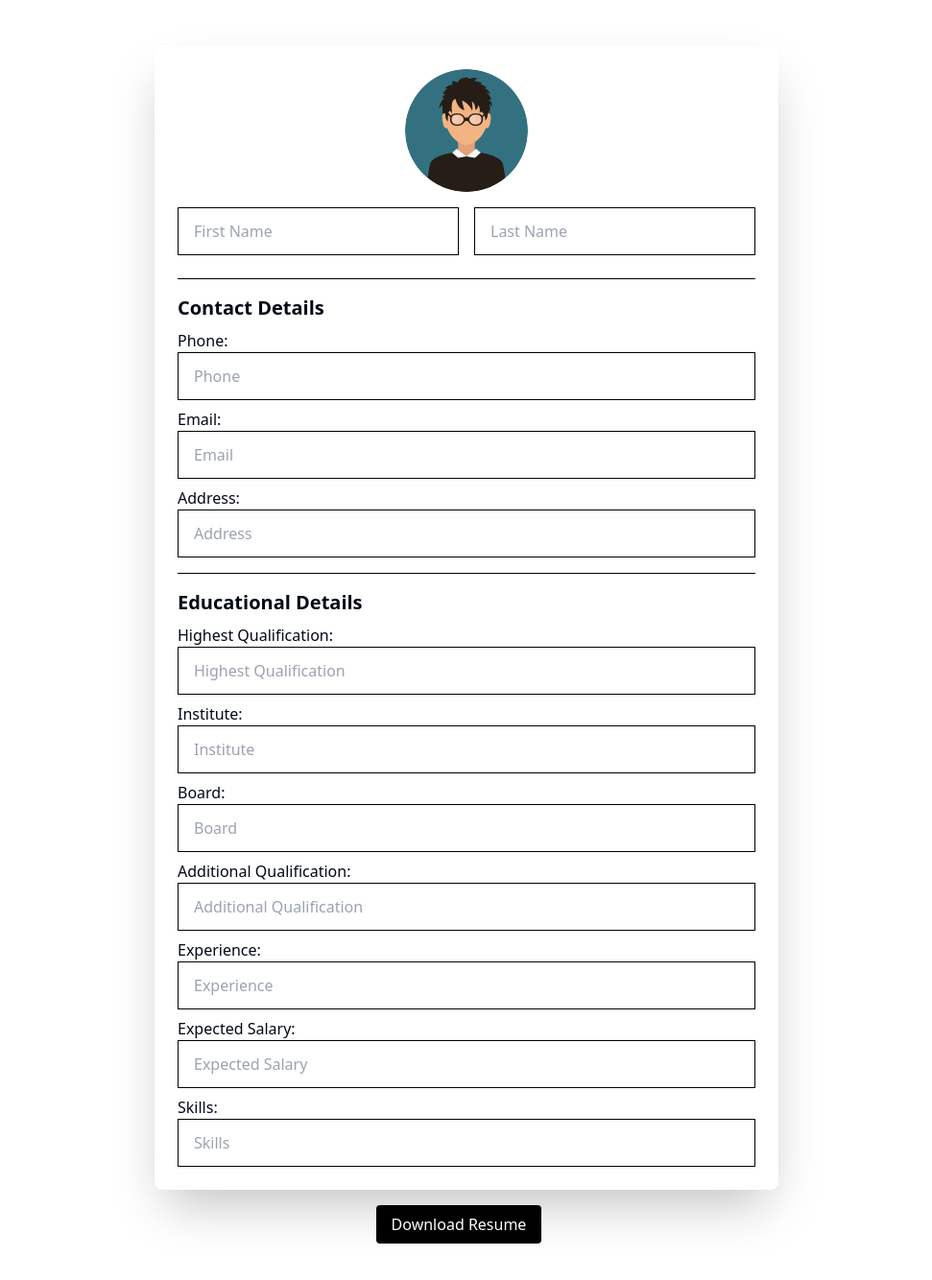
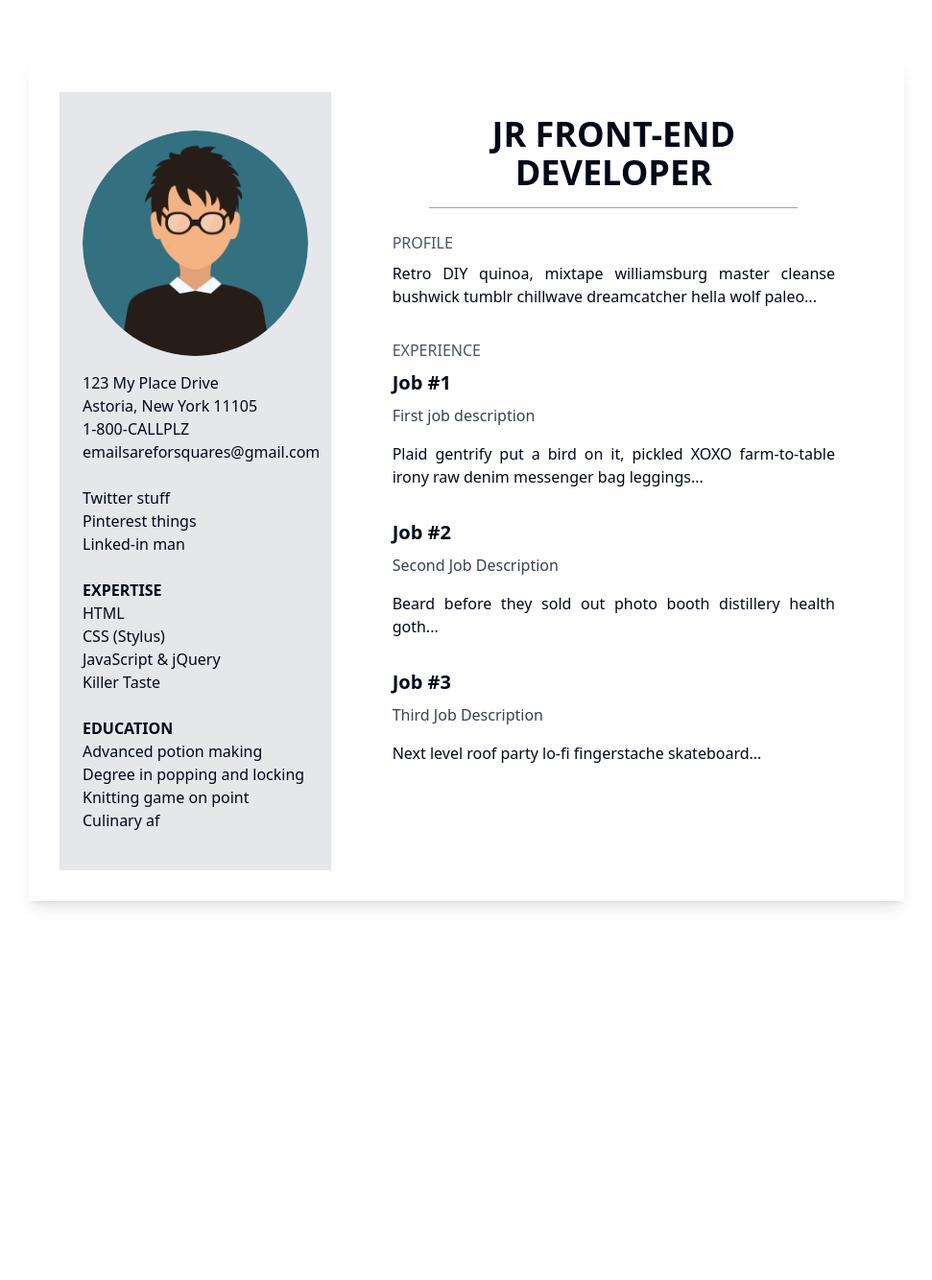
Before and after one commit to aaananddd/multipleSelect, a React (Vite) app: page / in a window 1280 px wide. Shown: the top 1334 px of the page at 96% size, without its empty margins (154-1125 px from the left). After the commit the page ends 1003 px from the top, so only its background shows below. Built offline with nearby package versions, Linux system fonts and the light colour scheme.

Commit message:
changed  resume template.

```diff
--- a/src/components/view-resume/ResumeTemplate.jsx
+++ b/src/components/view-resume/ResumeTemplate.jsx
@@ -1,186 +1,58 @@
-import React from "react";
-import { useForm } from "react-hook-form";
-import html2canvas from "html2canvas";
-import jsPDF from "jspdf";
+import React from 'react';
 
-const App = () => {
-  const { register, handleSubmit } = useForm();
-
-  const onSubmit = (data) => {
-    console.log(data);
-  };
-
-  const downloadResume = () => {
-    const input = document.getElementById("resume");
-
-    html2canvas(input).then((canvas) => {
-      const imgData = canvas.toDataURL("image/png");
-      const pdf = new jsPDF("p", "mm", "a4");
-      const imgWidth = 210;
-      const pageHeight = 295;
-      const imgHeight = (canvas.height * imgWidth) / canvas.width;
-      let heightLeft = imgHeight;
-      let position = 0;
-
-      pdf.addImage(imgData, "PNG", 0, position, imgWidth, imgHeight);
-      heightLeft -= pageHeight;
-
-      while (heightLeft >= 0) {
-        position = heightLeft - imgHeight;
-        pdf.addPage();
-        pdf.addImage(imgData, "PNG", 0, position, imgWidth, imgHeight);
-        heightLeft -= pageHeight;
-      }
-
-      pdf.save("resume.pdf");
-    });
-  };
-
+const ResumeTemplate = () => {
     return (
-    <div className="App min-h-screen flex justify-center items-center">
-      <form onSubmit={handleSubmit(onSubmit)} className="max-w-4xl mx-auto p-4">
-        <div
-          id="resume"
-          className="bg-white shadow-2xl rounded-lg p-6 w-[650px]"
-        >
-          <div className="flex flex-col items-center">
-            <img
-              src="/public/images/img-2.png" // Replace with actual image source from API integration
-              alt="Student"
-              className="w-32 h-32 rounded-full mb-4"
-            />
-            <div className="w-full grid grid-cols-2 gap-4">
-              <input
-                {...register("firstName", { required: true })}
-                className="outline-none px-4 py-3 w-full border border-black mb-2"
-                placeholder="First Name"
-                type="text"
-              />
-              <input
-                {...register("lastName", { required: true })}
-                className="outline-none px-4 py-3 w-full border border-black mb-2"
-                placeholder="Last Name"
-                type="text"
-              />
+        <div className="max-w-screen-lg mx-auto bg-white shadow-lg p-8 my-8">
+            <div className="relative block page flex">
+                {/* Left Sidebar */}
+                <div className="w-1/3 bg-gray-200 py-10 px-6 relative">
+                    {/* Profile Image */}
+                    <div className="mugshot mb-4">
+                        <img src="/public/images/img-2.png" alt="Profile" className="w-full h-auto rounded-full" />
+                    </div>
+                    {/* Contact Information and Social Links */}
+                    <div>
+                        <p>123 My Place Drive</p>
+                        <p>Astoria, New York 11105</p>
+                        <p>1-800-CALLPLZ</p>
+                        <p>emailsareforsquares@gmail.com</p>
+                        <br/>
+                        <p className="block social twitter">Twitter stuff</p>
+                        <p className="block social pinterest">Pinterest things</p>
+                        <p className="block social linked-in">Linked-in man</p>
+                        <p className="uppercase block mt-6 font-semibold">Expertise</p>
+                        <p className="block list-thing">HTML</p>
+                        <p className="block list-thing">CSS (Stylus)</p>
+                        <p className="block list-thing">JavaScript & jQuery</p>
+                        <p className="block list-thing">Killer Taste</p>
+                        <p className="uppercase block mt-6 font-semibold">Education</p>
+                        <p className="block list-thing">Advanced potion making</p>
+                        <p className="block list-thing">Degree in popping and locking</p>
+                        <p className="block list-thing">Knitting game on point</p>
+                        <p className="block list-thing">Culinary af</p>
                     </div>
                 </div>
-          <div className="border-t border-black mt-4 pt-4">
-            <h2 className="text-xl font-semibold mb-2">Contact Details</h2>
-            <div className="space-y-2">
-              <div>
-                <label className="block font-medium">Phone:</label>
-                <input
-                  {...register("phone", { required: true })}
-                  className="outline-none px-4 py-3 w-full border border-black"
-                  placeholder="Phone"
-                  type="text"
-                />
-              </div>
-              <div>
-                <label className="block font-medium">Email:</label>
-                <input
-                  {...register("email", { required: true })}
-                  className="outline-none px-4 py-3 w-full border border-black"
-                  placeholder="Email"
-                  type="email"
-                />
-              </div>
-              <div>
-                <label className="block font-medium">Address:</label>
-                <input
-                  {...register("address", { required: true })}
-                  className="outline-none px-4 py-3 w-full border border-black"
-                  placeholder="Address"
-                  type="text"
-                />
+
+                {/* Main Content Container */}
+                <div className="relative content-container ml-6 px-10 py-6 w-2/3">
+                    <h2 className="uppercase text-center text-4xl font-semibold mb-4">Jr Front-End Developer</h2>
+                    <div className="block bg-gray-400 h-px w-96 mx-auto mb-6"></div>
+                    <div className="uppercase text-gray-600 mb-2">Profile</div>
+                    <p className="text-justify mb-8">Retro DIY quinoa, mixtape williamsburg master cleanse bushwick tumblr chillwave dreamcatcher hella wolf paleo...</p>
+                    <div className="uppercase text-gray-600 mb-2">Experience</div>
+                    <h3 className="font-semibold text-xl mb-2">Job #1</h3>
+                    <p className="text-gray-700 mb-4">First job description</p>
+                    <p className="text-justify mb-8">Plaid gentrify put a bird on it, pickled XOXO farm-to-table irony raw denim messenger bag leggings...</p>
+                    <h3 className="font-semibold text-xl mb-2">Job #2</h3>
+                    <p className="text-gray-700 mb-4">Second Job Description</p>
+                    <p className="text-justify mb-8">Beard before they sold out photo booth distillery health goth...</p>
+                    <h3 className="font-semibold text-xl mb-2">Job #3</h3>
+                    <p className="text-gray-700 mb-4">Third Job Description</p>
+                    <p className="text-justify mb-8">Next level roof party lo-fi fingerstache skateboard...</p>
                 </div>
             </div>
         </div>
-          <div className="border-t border-black mt-4 pt-4">
-            <h2 className="text-xl font-semibold mb-2">Educational Details</h2>
-            <div className="space-y-2">
-              <div>
-                <label className="block font-medium">
-                  Highest Qualification:
-                </label>
-                <input
-                  {...register("highestQualification", { required: true })}
-                  className="outline-none px-4 py-3 w-full border border-black"
-                  placeholder="Highest Qualification"
-                  type="text"
-                />
-              </div>
-              <div>
-                <label className="block font-medium">Institute:</label>
-                <input
-                  {...register("institute", { required: true })}
-                  className="outline-none px-4 py-3 w-full border border-black"
-                  placeholder="Institute"
-                  type="text"
-                />
-              </div>
-              <div>
-                <label className="block font-medium">Board:</label>
-                <input
-                  {...register("board", { required: true })}
-                  className="outline-none px-4 py-3 w-full border border-black"
-                  placeholder="Board"
-                  type="text"
-                />
-              </div>
-              <div>
-                <label className="block font-medium">
-                  Additional Qualification:
-                </label>
-                <input
-                  {...register("additionalQualification", { required: true })}
-                  className="outline-none px-4 py-3 w-full border border-black"
-                  placeholder="Additional Qualification"
-                  type="text"
-                />
-              </div>
-              <div>
-                <label className="block font-medium">Experience:</label>
-                <input
-                  {...register("experience", { required: true })}
-                  className="outline-none px-4 py-3 w-full border border-black"
-                  placeholder="Experience"
-                  type="text"
-                />
-              </div>
-              <div>
-                <label className="block font-medium">Expected Salary:</label>
-                <input
-                  {...register("expectedSalary", { required: true })}
-                  className="outline-none px-4 py-3 w-full border border-black"
-                  placeholder="Expected Salary"
-                  type="text"
-                />
-              </div>
-              <div>
-                <label className="block font-medium">Skills:</label>
-                <input
-                  {...register("eduSkills", { required: true })}
-                  className="outline-none px-4 py-3 w-full border border-black"
-                  placeholder="Skills"
-                  type="text"
-                />
-              </div>
-            </div>
-          </div>
-        </div>
-        <div className="flex justify-center mt-4">
-          <button
-            type="button"
-            onClick={downloadResume}
-            className="px-4 py-2 bg-black hover:bg-slate-900 text-white rounded mr-4"
-          >
-            Download Resume
-          </button>
-        </div>
-      </form>
-    </div>
     );
-};
+}
 
-export default App;
+export default ResumeTemplate;
```
Lines whose indentation alone changed are shown as unchanged.
